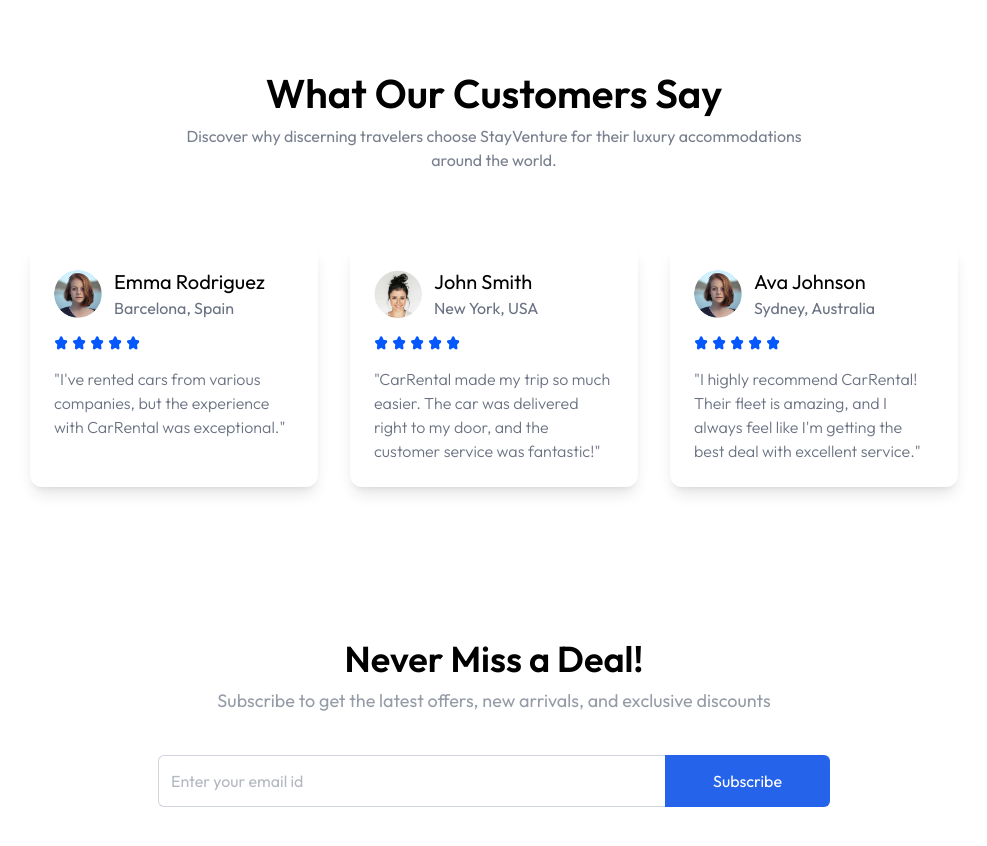
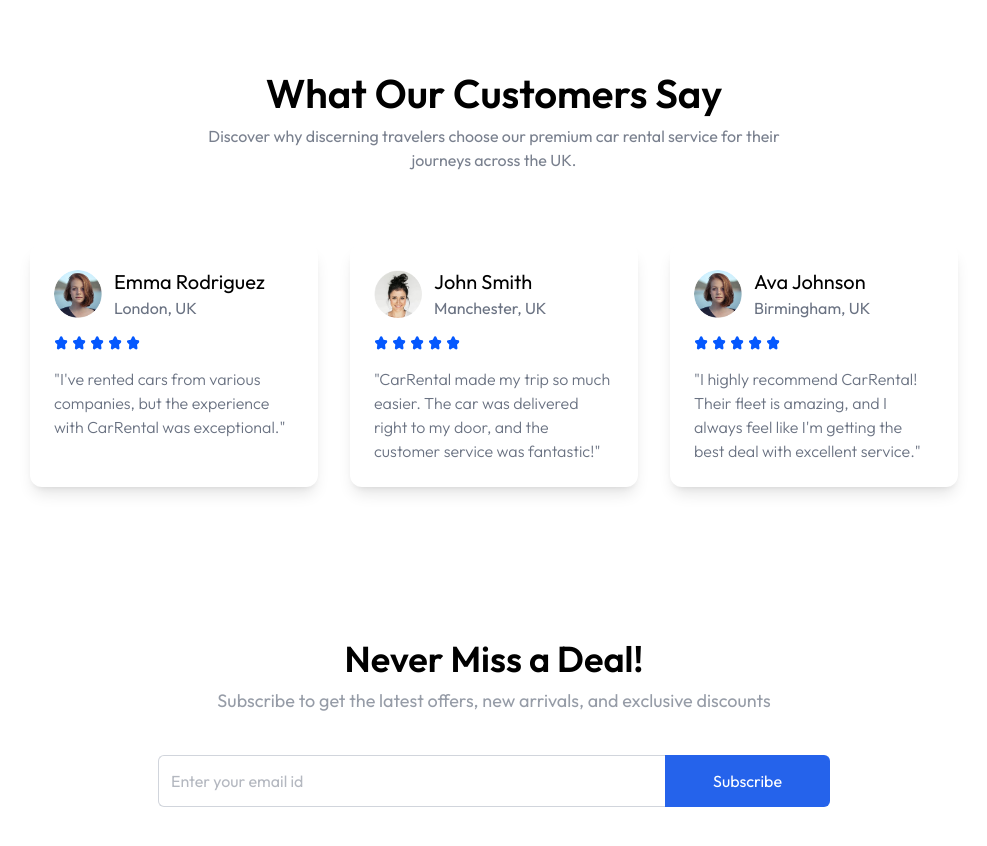
Before and after one commit to Sharky83/CarRental, a React (Vite) app in the folder client/: page / in a window 1280 px wide. Shown: the part 2300-3146 px from the top of the page, without its empty margins (146-1133 px from the left). Built offline with nearby package versions, Linux system fonts and the light colour scheme; no server answers.

Commit message:
feat: Update city list and car locations to reflect UK cities; change default currency to GBP; enhance currency formatting and error logging

```diff
--- a/client/src/assets/assets.js
+++ b/client/src/assets/assets.js
@@ -41,7 +41,7 @@
 import car_image3 from "./car_image3.png"
 import car_image4 from "./car_image4.png"
 
-export const cityList = ['New York', 'Los Angeles', 'Houston', 'Chicago']
+export const cityList = ['London', 'Manchester', 'Birmingham', 'Edinburgh', 'Bristol', 'Liverpool', 'Leeds', 'Glasgow']
 
 export const assets = {
     logo,
@@ -122,7 +122,7 @@
         "fuel_type": "Hybrid",
         "transmission": "Semi-Automatic",
         "pricePerDay": 300,
-        "location": "New York",
+        "location": "London",
         "description": "The BMW X5 is a mid-size luxury SUV produced by BMW. The X5 made its debut in 1999 as the first SUV ever produced by BMW.",
         "isAvaliable": true,
         "createdAt": "2025-04-16T07:26:56.215Z",
@@ -139,7 +139,7 @@
         "fuel_type": "Diesel",
         "transmission": "Manual",
         "pricePerDay": 130,
-        "location": "Chicago",
+        "location": "Manchester",
         "description": "The Toyota Corolla is a mid-size luxury sedan produced by Toyota. The Corolla made its debut in 2008 as the first sedan ever produced by Toyota.",
         "isAvaliable": true,
         "createdAt": "2025-04-16T08:33:57.993Z",
@@ -156,7 +156,7 @@
         "fuel_type": "Hybrid",
         "transmission": "Automatic",
         "pricePerDay": 200,
-        "location": "Los Angeles",
+        "location": "Birmingham",
         "description": "The Jeep Wrangler is a mid-size luxury SUV produced by Jeep. The Wrangler made its debut in 2003 as the first SUV ever produced by Jeep.",
         "isAvaliable": true,
         "createdAt": "2025-04-16T08:34:39.592Z",
@@ -173,7 +173,7 @@
         "fuel_type": "Diesel",
         "transmission": "Semi-Automatic",
         "pricePerDay": 209,
-        "location": "Houston",
+        "location": "Edinburgh",
         "description": "This is a mid-size luxury sedan produced by Toyota. The Corolla made its debut in 2008 as the first sedan ever produced by Toyota.",
         "isAvaliable": true,
         "createdAt": "2025-04-17T06:15:47.318Z",
--- a/client/src/components/CarCardOptimized.jsx
+++ b/client/src/components/CarCardOptimized.jsx
@@ -10,7 +10,7 @@
   car,
   onBook,
   onViewDetails,
-  currency = 'USD',
+  currency = 'GBP',
   className = '',
   variant = 'default'
 }) => {
--- a/client/src/components/Testimonial.jsx
+++ b/client/src/components/Testimonial.jsx
@@ -7,17 +7,17 @@
 
     const testimonials = [
         { name: "Emma Rodriguez",
-          location: "Barcelona, Spain",
+          location: "London, UK",
           image: assets.testimonial_image_1,
           testimonial: "I've rented cars from various companies, but the experience with CarRental was exceptional."
         },
         { name: "John Smith",
-          location: "New York, USA",
+          location: "Manchester, UK",
           image: assets.testimonial_image_2,
           testimonial: "CarRental made my trip so much easier. The car was delivered right to my door, and the customer service was fantastic!"
         },
         { name: "Ava Johnson",
-          location: "Sydney, Australia",
+          location: "Birmingham, UK",
           image: assets.testimonial_image_1,
           testimonial: "I highly recommend CarRental! Their fleet is amazing, and I always feel like I'm getting the best deal with excellent service."
         }
@@ -26,7 +26,7 @@
   return (
     <div className="py-28 px-6 md:px-16 lg:px-24 xl:px-44">
 
-           <Title title="What Our Customers Say" subTitle="Discover why discerning travelers choose StayVenture for their luxury accommodations around the world."/>
+           <Title title="What Our Customers Say" subTitle="Discover why discerning travelers choose our premium car rental service for their journeys across the UK."/>
 
             <div className="grid grid-cols-1 sm:grid-cols-2 lg:grid-cols-3 gap-8 mt-18">
                 {testimonials.map((testimonial, index) => (
--- a/client/src/context/AppContextEnhanced.jsx
+++ b/client/src/context/AppContextEnhanced.jsx
@@ -271,7 +271,7 @@
   // Computed values
   const isAuthenticated = Boolean(state.token && state.user);
   const isOwner = state.user?.role === 'owner';
-  const currency = 'USD'; // You can make this configurable
+  const currency = import.meta.env.VITE_CURRENCY || 'GBP'; // Use environment variable
 
   const value = {
     // State
--- a/client/src/lib/utils.js
+++ b/client/src/lib/utils.js
@@ -7,8 +7,8 @@
 }
 
 // Format currency
-export const formatCurrency = (amount, currency = 'USD') => {
-  return new Intl.NumberFormat('en-US', {
+export const formatCurrency = (amount, currency = 'GBP') => {
+  return new Intl.NumberFormat('en-GB', {
     style: 'currency',
     currency: currency,
   }).format(amount);
@@ -16,7 +16,7 @@
 
 // Format date
 export const formatDate = (date) => {
-  return new Intl.DateTimeFormat('en-US', {
+  return new Intl.DateTimeFormat('en-GB', {
     year: 'numeric',
     month: 'long',
     day: 'numeric',
```
Also changed, not shown: 1 other file (tests, documents, lock files or other folders).
